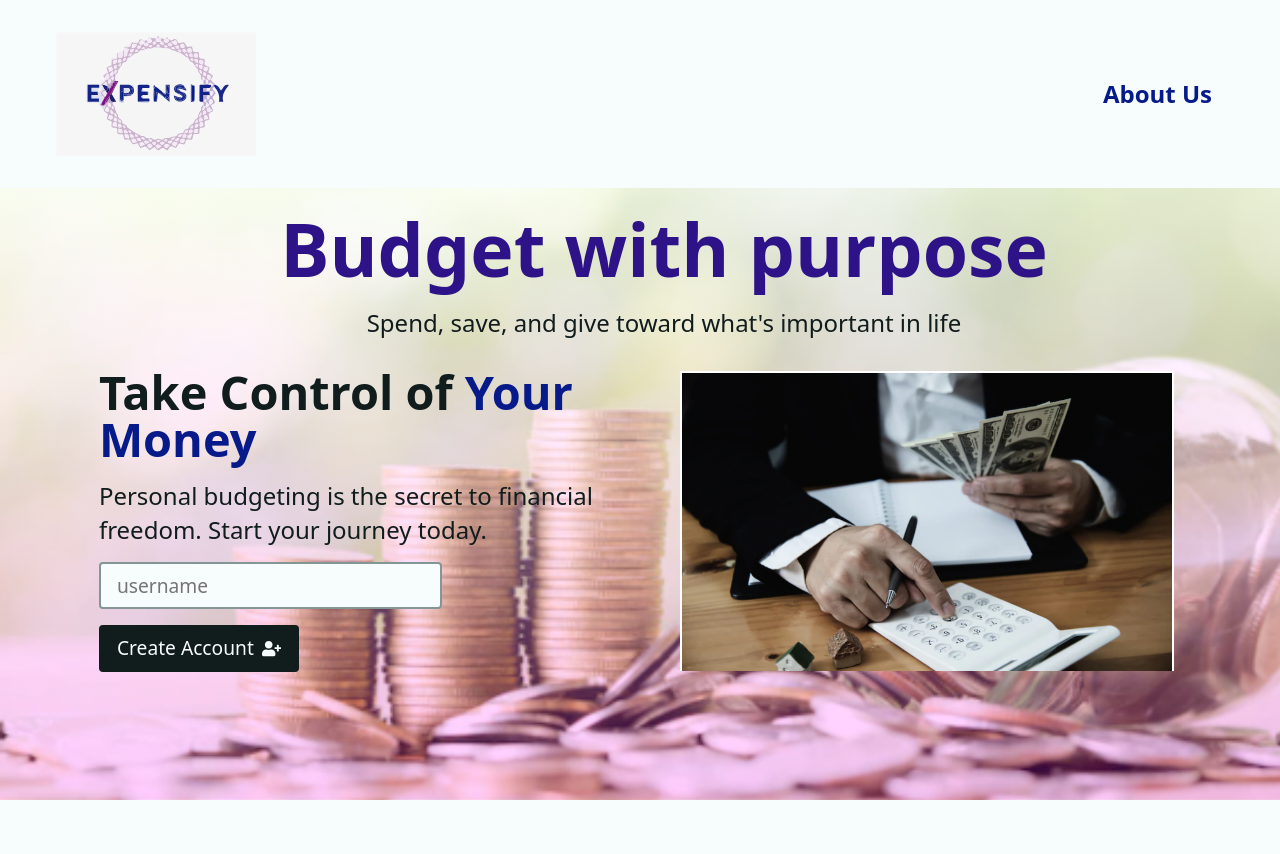
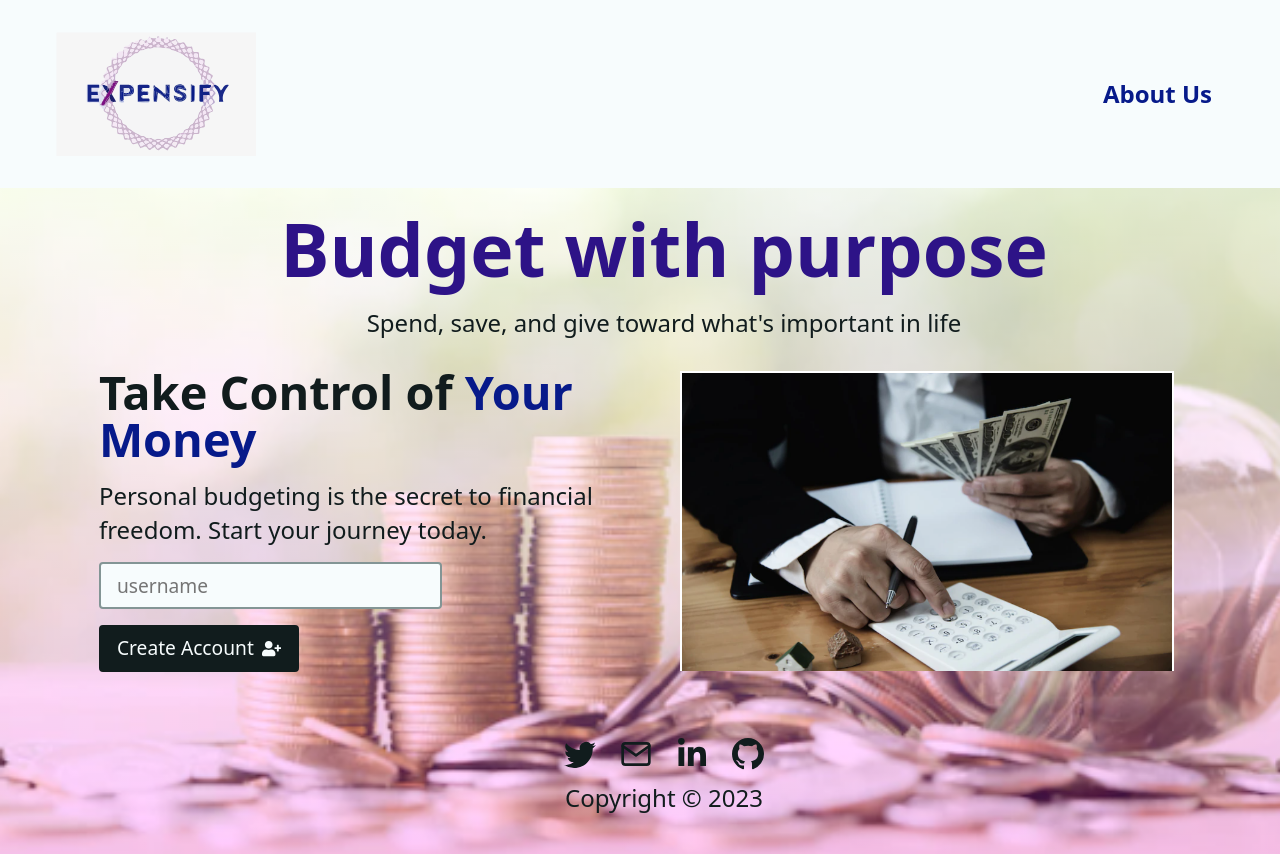
Before and after one commit to ochosteve08/Expensify, a React (Vite) app: page / in a window 1280 px wide. Shown: the top 854 px of the page. Before the commit the page ends 800 px from the top, so only its background shows below. Built offline with nearby package versions, Linux system fonts and the light colour scheme.

Commit message:
add footer

```diff
--- a/src/App.css
+++ b/src/App.css
@@ -668,9 +668,6 @@ transform: scale(1.1);
 
 
 
-
-
-
 .carousel__image::before {
   content: "";
   position: absolute;
@@ -685,3 +682,42 @@ transform: scale(1.1);
 
  text-transform: capitalize;
 }
+
+footer {
+   margin-top: 5%;
+    background: none;
+    color: var(--color6);
+    font-weight: 300;
+    display: flex;
+    flex-direction: column;
+    align-items: center;
+
+
+}
+
+footer > div {
+    display: flex;
+    gap: 1.5rem;
+    font-size: 2rem;
+    transition: .5s ease-in-out;
+}
+footer > div > a:hover, a:active {
+    color: var(--color2);
+    transition: .5s ease-in-out;
+}
+footer > p{
+
+   font-weight: 500;
+
+
+}
+
+@media only screen and (max-width: 480px) {
+   footer{
+    margin-top: 0px;
+   }
+    footer > div {
+        font-size: 1.5rem;
+    }
+
+}
--- /dev/null
+++ b/src/components/Footer.jsx
@@ -0,0 +1,40 @@
+import { BsTwitter, BsGithub } from "react-icons/bs";
+import { FiMail } from "react-icons/fi";
+import { FaLinkedinIn } from "react-icons/fa";
+
+const Footer = () => {
+  const today = new Date();
+  return (
+    <footer>
+      <div>
+        <a
+          href="https://twitter.com/Prof_Ochosteve"
+          target={"_blank"}
+          rel="noreferrer"
+        >
+          <BsTwitter />
+        </a>
+        <a href="mailto:stephenujah@yahoo.com">
+          <FiMail />
+        </a>
+        <a
+          href="https://www.linkedin.com/in/ujah-stephen"
+          target={"_blank"}
+          rel="noreferrer"
+        >
+          <FaLinkedinIn />
+        </a>
+
+        <a
+          href="https://github.com/ochosteve08"
+          target={"_blank"}
+          rel="noreferrer"
+        >
+          <BsGithub />
+        </a>
+      </div>
+      <p >Copyright &copy; {today.getFullYear()} </p>
+    </footer>
+  );
+};
+export default Footer;
--- a/src/components/Landing.jsx
+++ b/src/components/Landing.jsx
@@ -1,12 +1,14 @@
 import { Form } from "react-router-dom";
 import { FaUserPlus } from "react-icons/fa";
 import Slider from "./Slider";
+import Footer from "./Footer";
 
 
 
 
 const Landing = () => {
   return (
+    <>
       <div>
         <div
           style={{
@@ -19,10 +21,10 @@ const Landing = () => {
             height: "100%",
           }}
         >
-        <h1 style={{ color: "#2d1387", marginBottom:"20px" }}>Budget with purpose</h1>
-        <p>
-          Spend, save, and give toward what&apos;s important in life
-        </p>
+          <h1 style={{ color: "#2d1387", marginBottom: "20px" }}>
+            Budget with purpose
+          </h1>
+          <p>Spend, save, and give toward what&apos;s important in life</p>
         </div>
 
         <div className="intro">
@@ -52,6 +54,8 @@ const Landing = () => {
           <Slider />
         </div>
       </div>
+      <Footer />
+    </>
   );
 };
 
```
Lines whose indentation alone changed are shown as unchanged.
